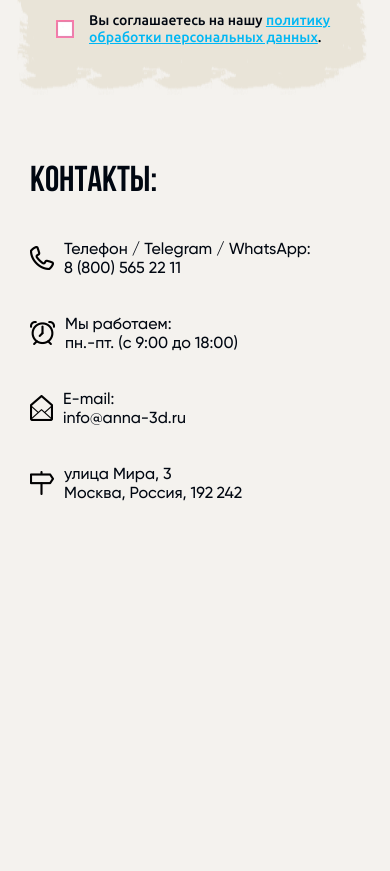
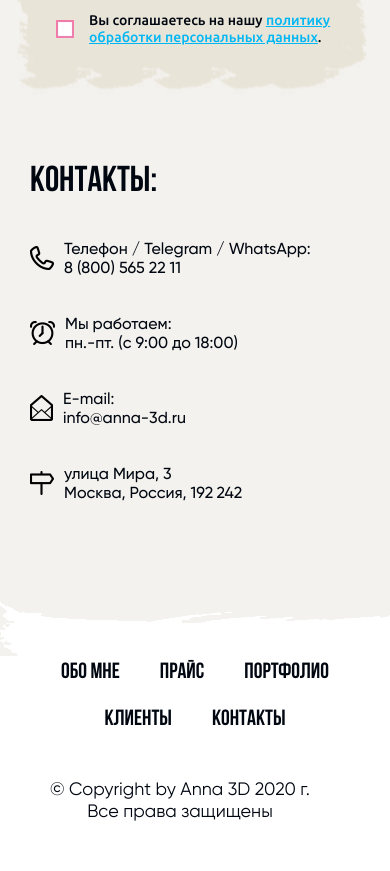
Before and after one commit to fN9ne/Anna3D, a plain HTML site: page index.html in a window 390 px wide. Shown: the part 5722-6593 px from the top of the page. Before the commit the page ends 6242 px from the top, so only its background shows below. Drawn offline with nearby package versions, Linux system fonts and the light colour scheme; files whose address does not match are found by name.

Commit message:
Add Footer

```diff
--- a/css/style.css
+++ b/css/style.css
@@ -1308,6 +1308,49 @@ h6 {
   color: #000711;
 }
 
+.footer {
+  overflow: hidden;
+  position: relative;
+  padding: 80px 0 50px;
+}
+
+.footer__bg {
+  position: absolute;
+  top: 0;
+  left: 0;
+  width: 100%;
+  height: 100%;
+  z-index: -1;
+}
+
+.footer__container {
+  display: -webkit-box;
+  display: -ms-flexbox;
+  display: flex;
+  -webkit-box-align: center;
+      -ms-flex-align: center;
+          align-items: center;
+}
+
+.footer__copy {
+  font-size: 18px;
+  line-height: 1.2;
+  color: #000711;
+  margin-right: 30px;
+}
+
+.footer__menu {
+  display: -webkit-box;
+  display: -ms-flexbox;
+  display: flex;
+  -webkit-box-align: center;
+      -ms-flex-align: center;
+          align-items: center;
+  -webkit-box-pack: justify;
+      -ms-flex-pack: justify;
+          justify-content: space-between;
+}
+
 input:focus::-webkit-input-placeholder {
   font-size: 0;
 }
@@ -1536,6 +1579,16 @@ input:focus::placeholder {
   }
 }
 
+@media (max-width: 1270px) {
+  .menu-footer__item {
+    margin: 0px 20px;
+  }
+
+  .menu-footer__item a {
+    font-size: 20px;
+  }
+}
+
 @media (max-width: 1250px) {
   .portfolio__actions {
     width: 900px;
@@ -1620,6 +1673,22 @@ input:focus::placeholder {
     margin-top: 0;
     -ms-flex-item-align: center;
         align-self: center;
+  }
+
+  .footer__container {
+    -webkit-box-pack: justify;
+        -ms-flex-pack: justify;
+            justify-content: space-between;
+  }
+
+  .footer__menu {
+    -webkit-box-pack: end;
+        -ms-flex-pack: end;
+            justify-content: flex-end;
+  }
+
+  .footer__info {
+    display: none;
   }
 }
 
@@ -1973,6 +2042,30 @@ input:focus::placeholder {
   .main__item:last-child {
     margin-bottom: 0;
   }
+
+  .footer__container {
+    -webkit-box-orient: vertical;
+    -webkit-box-direction: reverse;
+        -ms-flex-direction: column-reverse;
+            flex-direction: column-reverse;
+  }
+
+  .footer__copy {
+    text-align: center;
+    margin-top: 25px;
+  }
+
+  .menu-footer__list {
+    -webkit-box-pack: center;
+        -ms-flex-pack: center;
+            justify-content: center;
+    -ms-flex-wrap: wrap;
+        flex-wrap: wrap;
+  }
+
+  .menu-footer__item {
+    margin: 0px 45px 20px;
+  }
 }
 
 @media (max-width: 640px) {
@@ -2167,6 +2260,16 @@ input:focus::placeholder {
   .info-contacts__text {
     font-size: 16px;
   }
+
+  .menu-footer__item {
+    margin: 0px 20px 20px;
+  }
+}
+
+@media (max-width: 335px) {
+  .menu-footer__item {
+    margin: 0px 15px 20px;
+  }
 }
 
 .webp .price__column_1 .item-price__content { background: url(../img/itemPriceBG1.webp) center/100% 100% no-repeat; }
--- a/index.html
+++ b/index.html
@@ -357,7 +357,30 @@
 				</div>
 			</section>
 		</main>
-
+		<footer class="footer">
+	<div class="footer__bg">
+		<picture><source srcset="img/footerBG.webp" type="image/webp"><img src="img/footerBG.png"></picture>
+	</div>
+	<div class="footer__container _container">
+		<div class="footer__copy">
+			<p>© Copyright by Anna 3D 2020 г.</p>
+			<p>Все права защищены</p>
+		</div>
+		<div class="footer__menu menu menu-footer">
+			<ul class="menu__list menu-footer__list">
+				<li class="menu__item menu-footer__item"><a href="#">Обо мне</a></li>
+				<li class="menu__item menu-footer__item"><a href="#">Прайс</a></li>
+				<li class="menu__item menu-footer__item"><a href="#">Портфолио</a></li>
+				<li class="menu__item menu-footer__item"><a href="#">Клиенты</a></li>
+				<li class="menu__item menu-footer__item"><a href="#">Контакты</a></li>
+			</ul>
+			<div class="footer__info info">
+				<a href="tel:88006552211" class="footer__tel info__tel">8 <span>(</span>800<span>)</span> 655<span>-</span>22<span>-</span>11</a>
+				<a href="mailto:info@anna-3d.ru" class="footer__mail info__mail">info @ anna - 3D.ru</a>
+			</div>
+		</div>
+	</div>
+</footer>
 	</div>
 	<script src="js/script.min.js"></script>
 </body>
```
Also changed, not shown: css/style.min.css, img/footerBG.png (added), img/footerBG.webp (added).
